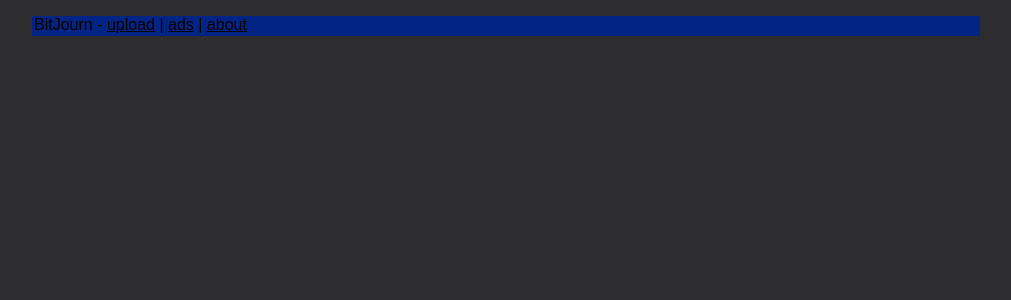
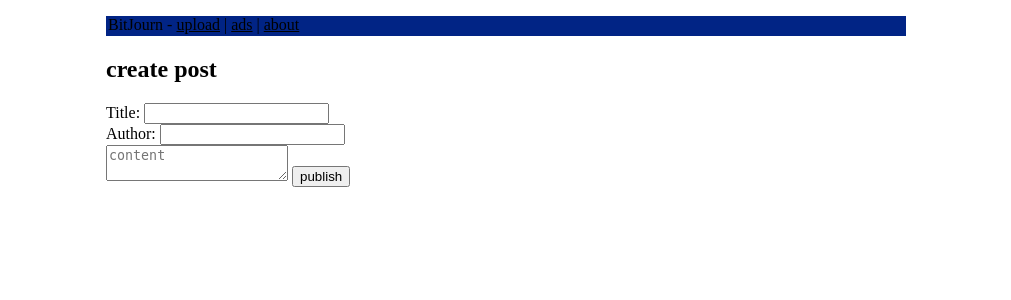
Before and after one commit to yashasnadigsyn/bitjourn, a Flask app: page /create in a window 1280 px wide. Shown: the top 300 px of the page, without its empty margins (134-1145 px from the left). Run offline with Flask 3, Linux system fonts and the light colour scheme.

Commit message:
added navbars

```diff
--- a/src/templates/base.html
+++ b/src/templates/base.html
@@ -7,12 +7,8 @@
     <meta charset="utf-8">
 
     <style>
-        body {
-            font-family: Arial, sans-serif;
-            background-color:  	#2d2d30;
-        }
         .container {
-            max-width: 75%;
+            max-width: 800px;
             margin: 0 auto;
         }
         .header {
@@ -20,12 +16,6 @@
             color: black;
             height: 20px;
             padding-left: 2px;
-        }
-        .news {
-            margin-top: 10px;
-            padding: 10px;
-            border: 1px solid #ddd;
-            background: #f9f9f9;
         }
     </style>
 </head>
@@ -35,11 +25,12 @@
 <body>
     <div class="container">
         <div class="header">
-            <p>BitJourn - <a href="/post_news" style="color: black;">upload</a> | <a href="/post_ads" style="color: black;">ads</a> | <a href="/about" style="color: black;">about</a></p>
+            <p>BitJourn - <a href="/create" style="color: black;">upload</a> | <a href="/post_ads" style="color: black;">ads</a> | <a href="/about" style="color: black;">about</a></p>
         </div>
-        <div class="all_news">
 
-        </div>
+        {% block body %}
+        {% endblock %}
+    </div>
 </body>
 
 </html>
```
